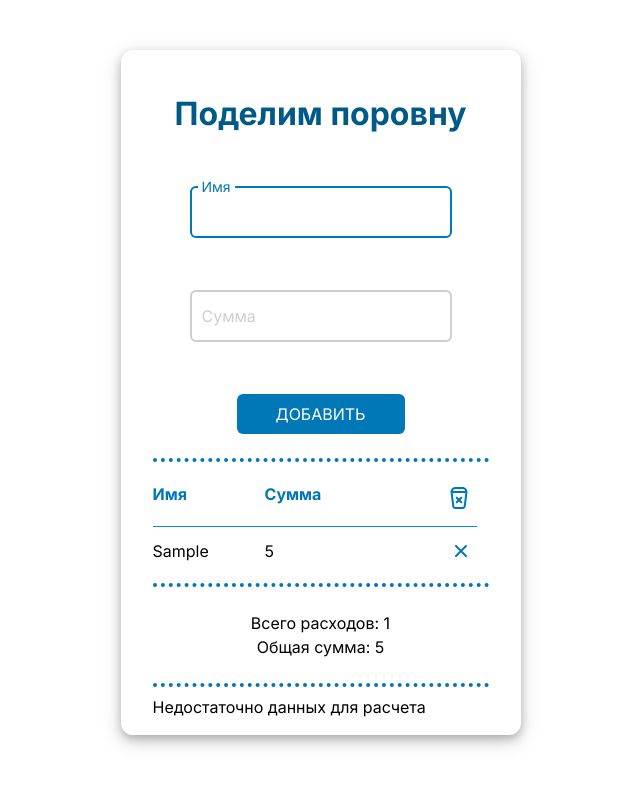
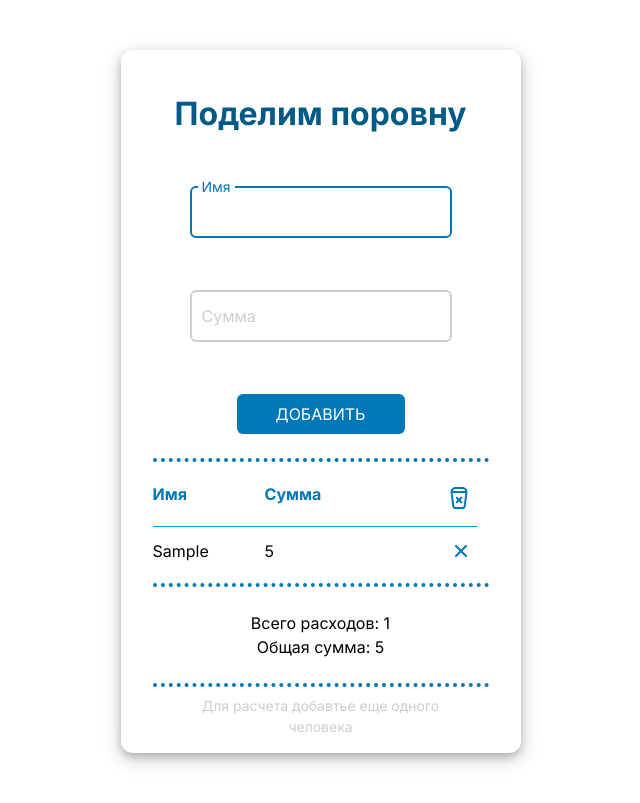
Before and after one commit to vgarbuzow/split-the-bill, a React (Vite) app: page / in a window 1280 px wide. Both pictures are taken after typing "Sample", "5" into the empty fields and a click on the button "ДОБАВИТЬ". Shown: the whole page, without its empty margins (312-952 px from the left). Built offline with nearby package versions, Linux system fonts and the light colour scheme.

Commit message:
UI для долгов

```diff
--- a/src/app/styles/variables.css
+++ b/src/app/styles/variables.css
@@ -13,6 +13,8 @@
   --text-4: 16px;
   --text-5: 20px;
   --text-6: 24px;
+
+  --text-hint-max-heignt: 250px;
 
   --radius-sm: 6px;
   --radius-md: 12px;
--- a/src/entities/expense/ui/list/ExpensesList.module.scss
+++ b/src/entities/expense/ui/list/ExpensesList.module.scss
@@ -25,7 +25,7 @@
   color: var(--color-gray);
   font-size: var(--text-3);
   text-align: center;
-  max-width: 300px;
+  max-width: var(--text-hint-max-heignt);
   align-self: center;
 }
 
--- a/src/features/debt/calculator/lib/calculateDebts.ts
+++ b/src/features/debt/calculator/lib/calculateDebts.ts
@@ -37,11 +37,12 @@ const calculateDebts = (expenses: Expense[], total: number): Debt[] => {
 
     debts.push({
       from: minExpense.ownerName,
-      amount: resultCost,
+      amount: Math.round(resultCost),
       to: maxExpense.ownerName,
     });
   } while (hasSignificantDifference);
 
+  debts.sort((a, b) => a.from.localeCompare(b.from));
   return debts;
 };
 
--- a/src/features/debt/calculator/ui/DebtsCalculator.module.scss
+++ b/src/features/debt/calculator/ui/DebtsCalculator.module.scss
@@ -3,4 +3,22 @@
   flex-direction: column;
   margin-block: var(--space-4);
   align-items: center;
+  row-gap: var(--space-1);
 }
+
+.emptyDebts {
+  text-align: center;
+  align-self: center;
+  color: var(--color-gray);
+  max-width: var(--text-hint-max-heignt);
+  font-size: var(--text-3);
+}
+
+.title{
+  text-align: center;
+  align-self: center;
+  color: var(--color-primary);
+  text-transform: uppercase;
+  font-weight: var(--font-bold);
+  padding-bottom: var(--space-3);
+}
--- a/src/features/debt/calculator/ui/DebtsCalculator.tsx
+++ b/src/features/debt/calculator/ui/DebtsCalculator.tsx
@@ -13,9 +13,20 @@ const DebtsCalculator = () => {
   }, [expenses, getTotalAmount]);
 
   if (!debts || debts.length === 0) {
-    return <span>Недостаточно данных для расчета</span>;
+    return (
+      <span className={styles.emptyDebts}>
+        Для расчета добавтье еще одного человека
+      </span>
+    );
   }
-  return <div className={styles.calculator}></div>;
+  return (
+    <div className={styles.calculator}>
+      <span className={styles.title}>Кто кому и сколько должен</span>
+      {debts.map((debt) => (
+        <span>{`${debt.from} -> ${debt.to} - ${debt.amount}`}</span>
+      ))}
+    </div>
+  );
 };
 
 export default DebtsCalculator;
```
